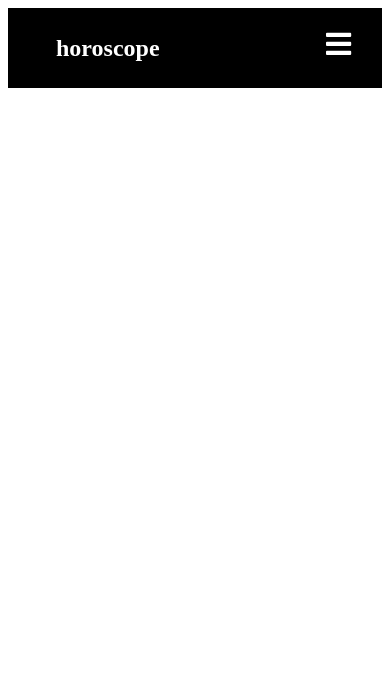
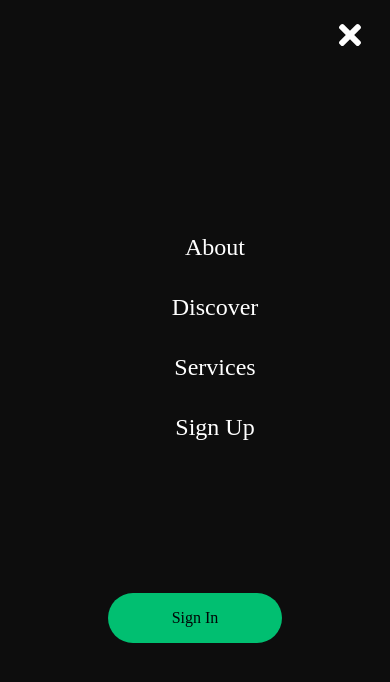
Before and after one commit to vyachka1001/horoscope-gift, a React (Create React App) app in the folder client/: page / in a window 390 px wide. Both pictures are taken after a click on the element 338 px from the left and 47 px from the top of the page. Shown: the top 682 px of the page. Built offline with nearby package versions, Linux system fonts and the light colour scheme.

Commit message:
added pages

```diff
--- a/client/src/App.js
+++ b/client/src/App.js
@@ -1,14 +1,13 @@
 import React from 'react';
 import './App.css';
-import Navbar from './components/navbar';
-import Sidebar from './components/sidebar'
 import {BrowserRouter as Router} from 'react-router-dom'
+import Home from './pages'
 
 function App() {
   return (
     <Router>
-      <Sidebar />
-      <Navbar />
+      <Home />
+
     </Router>
   );
 }
--- a/client/src/components/navbar/index.js
+++ b/client/src/components/navbar/index.js
@@ -3,13 +3,13 @@
 import { Nav, NavbarContainer, NavLogo, NavMenu, MobileIcon, NavItem, NavLinks, NavBtn, NavBtnLink} from './navbar_elements'
 
 
-const Navbar = () => {
+const Navbar = ({ toggle }) => {
 return (
    <>
    <Nav>
      <NavbarContainer>
       <NavLogo to='/'>horoscope</NavLogo>
-      <MobileIcon>
+      <MobileIcon onClick={toggle}>
         <FaBars />
       </MobileIcon>
       <NavMenu>
--- a/client/src/components/sidebar/index.js
+++ b/client/src/components/sidebar/index.js
@@ -1,24 +1,24 @@
 import React from 'react'
 import { SidebarContainer, Icon, CloseIcon, SidebarWrapper, SidebarMenu, SidebarLink, SideBtnWrap, SidebarRoute } from './sidebar_elements'
 
-const Sidebar = () => {
+const Sidebar = ({isOpen, toggle}) => {
   return (
-    <SidebarContainer>
-        <Icon>
+    <SidebarContainer isOpen={isOpen} onClick={toggle}>
+        <Icon onClick={toggle}>
             <CloseIcon />
         </Icon>
         <SidebarWrapper>
             <SidebarMenu>
-                <SidebarLink to="about">
+                <SidebarLink to="about" onClick={toggle}>
                     About
                 </SidebarLink>
-                <SidebarLink to="discover">
+                <SidebarLink to="discover" onClick={toggle}>
                     Discover
                 </SidebarLink>
-                <SidebarLink to="services">
+                <SidebarLink to="services" onClick={toggle}>
                     Services
                 </SidebarLink>
-                <SidebarLink to="signup">
+                <SidebarLink to="signup" onClick={toggle}>
                     Sign Up
                 </SidebarLink>
             </SidebarMenu>
--- /dev/null
+++ b/client/src/pages/index.js
@@ -0,0 +1,20 @@
+import React, {useState} from 'react'
+import Navbar from '../components/navbar'
+import Sidebar from '../components/sidebar'
+
+const Home = () => {
+  const [isOpen, setIsOpen] = useState(false)
+  const toggle = () => {
+    setIsOpen(!isOpen)
+  };
+
+
+  return (
+    <>
+        <Sidebar isOpen={isOpen} toggle={toggle} />
+        <Navbar toggle={toggle} />
+    </>
+  )
+}
+
+export default Home
```
